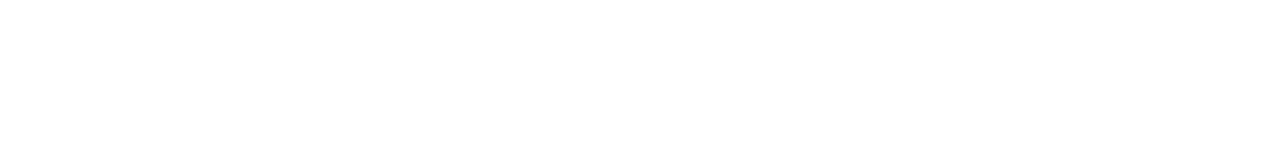
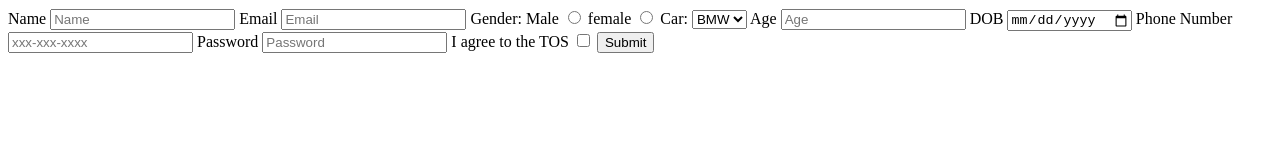
Before and after one commit to acciojob/signup-form-car-Rahulkrjs, a website: page main.html in a window 1280 px wide. Drawn offline with Linux system fonts and the light colour scheme.

Commit message:
created a submission

```diff
--- a/main.html
+++ b/main.html
@@ -8,6 +8,50 @@
 
 <body>
 	<!-- the entire body must be written by student -->
+	<form method="post" action="#">
+		<label for="name">Name</label>
+		<input type="text" id="name" placeholder="Name" name="" value="" required>
+
+
+						<label for="email">Email</label>
+		<input type="email" id="email" placeholder="Email" name="" value="" required>
+
+		        Gender:
+				<label for="gender_m">Male</label>
+		<input type="radio" id="gender_m" placeholder="" name="gender" value="Male" required>
+
+				<label for="gender_f">female</label>
+		<input type="radio" id="gender_f" placeholder="" name="gender" value="female" required>
+
+
+				<label for="cars">Car:</label>
+		      <select placholder="--Please choose an option--" required>
+				  <option name="cars">BMW</option>
+				  <option name="cars">ODI</option>
+				  <option name="cars">TATA</option>
+
+			  </select>
+
+				<label for="age">Age</label>
+		<input type="number" id="age" placeholder="Age" name="" value="" required>
+
+				<label for="dob">DOB</label>
+		<input type="date" id="dob" placeholder="" name="" value="" required>
+
+				<label for="tel">Phone Number</label>
+		<input type="tel" id="tel" placeholder="xxx-xxx-xxxx" name="" value="">
+
+				<label for="password">Password</label>
+		<input type="password" id="password" placeholder="Password" name="" value="" required>
+
+				<label for="tos">I agree to the TOS</label>
+		<input type="checkbox" id="tos" placeholder="" name="" value="" required>
+
+		<input type="submit">
+	</form>
+
+
+
     <script type="text/javascript" src="./script.js">
 </script>
 
```
